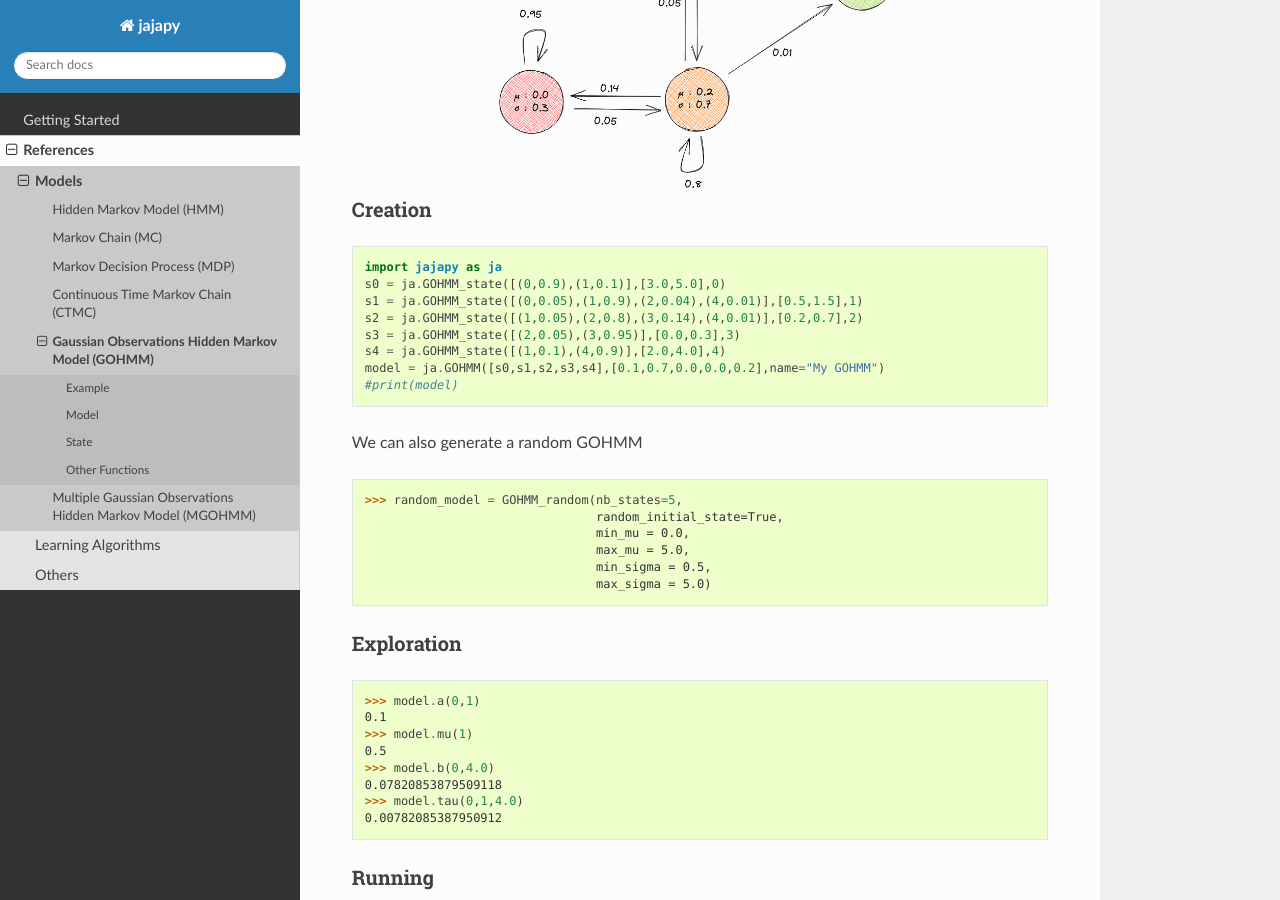
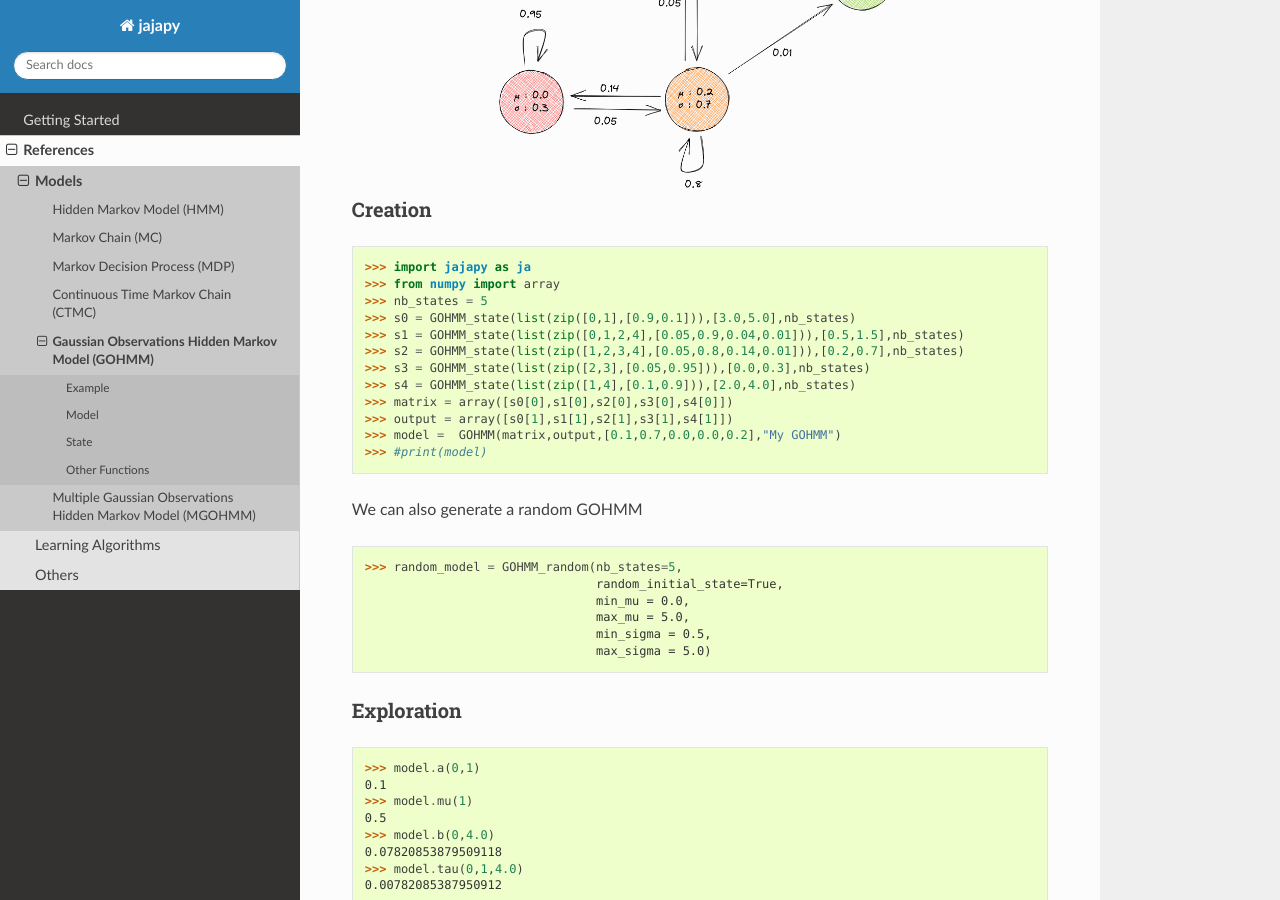
Before and after one commit to Rapfff/jajapy, a Sphinx documentation site: the page built from docs/source/GOHMM.rst, in a window 1280 px wide and 900 px high, scrolled down 634 px. Built offline with Sphinx 7.4.7 and the Read the Docs theme 2.0.0, drawn with Linux system fonts in a browser that asks for light colours.

Commit message:
GOHMM done

```diff
--- a/docs/source/GOHMM.rst
+++ b/docs/source/GOHMM.rst
@@ -18,14 +18,18 @@ Creation
 ^^^^^^^^
 .. code-block:: python
 
-	import jajapy as ja
-	s0 = ja.GOHMM_state([(0,0.9),(1,0.1)],[3.0,5.0],0)
-	s1 = ja.GOHMM_state([(0,0.05),(1,0.9),(2,0.04),(4,0.01)],[0.5,1.5],1)
-	s2 = ja.GOHMM_state([(1,0.05),(2,0.8),(3,0.14),(4,0.01)],[0.2,0.7],2)
-	s3 = ja.GOHMM_state([(2,0.05),(3,0.95)],[0.0,0.3],3)
-	s4 = ja.GOHMM_state([(1,0.1),(4,0.9)],[2.0,4.0],4)
-	model = ja.GOHMM([s0,s1,s2,s3,s4],[0.1,0.7,0.0,0.0,0.2],name="My GOHMM")
-	#print(model)
+	>>> import jajapy as ja
+	>>> from numpy import array
+	>>> nb_states = 5
+	>>> s0 = GOHMM_state(list(zip([0,1],[0.9,0.1])),[3.0,5.0],nb_states)
+	>>> s1 = GOHMM_state(list(zip([0,1,2,4],[0.05,0.9,0.04,0.01])),[0.5,1.5],nb_states)
+	>>> s2 = GOHMM_state(list(zip([1,2,3,4],[0.05,0.8,0.14,0.01])),[0.2,0.7],nb_states)
+	>>> s3 = GOHMM_state(list(zip([2,3],[0.05,0.95])),[0.0,0.3],nb_states)
+	>>> s4 = GOHMM_state(list(zip([1,4],[0.1,0.9])),[2.0,4.0],nb_states)
+	>>> matrix = array([s0[0],s1[0],s2[0],s3[0],s4[0]])
+	>>> output = array([s0[1],s1[1],s2[1],s3[1],s4[1]])
+	>>> model =  GOHMM(matrix,output,[0.1,0.7,0.0,0.0,0.2],"My GOHMM")
+	>>> #print(model)
 
 We can also generate a random GOHMM
 
--- a/jajapy/__init__.py
+++ b/jajapy/__init__.py
@@ -1,7 +1,7 @@
 from .hmm import *
 from .base import *
 from .mc import *
-#from .gohmm import *
+from .gohmm import *
 #from .mdp import *
 from .ctmc import *
 #from .mgohmm import *
```
Also changed, not shown: 7 other files.
